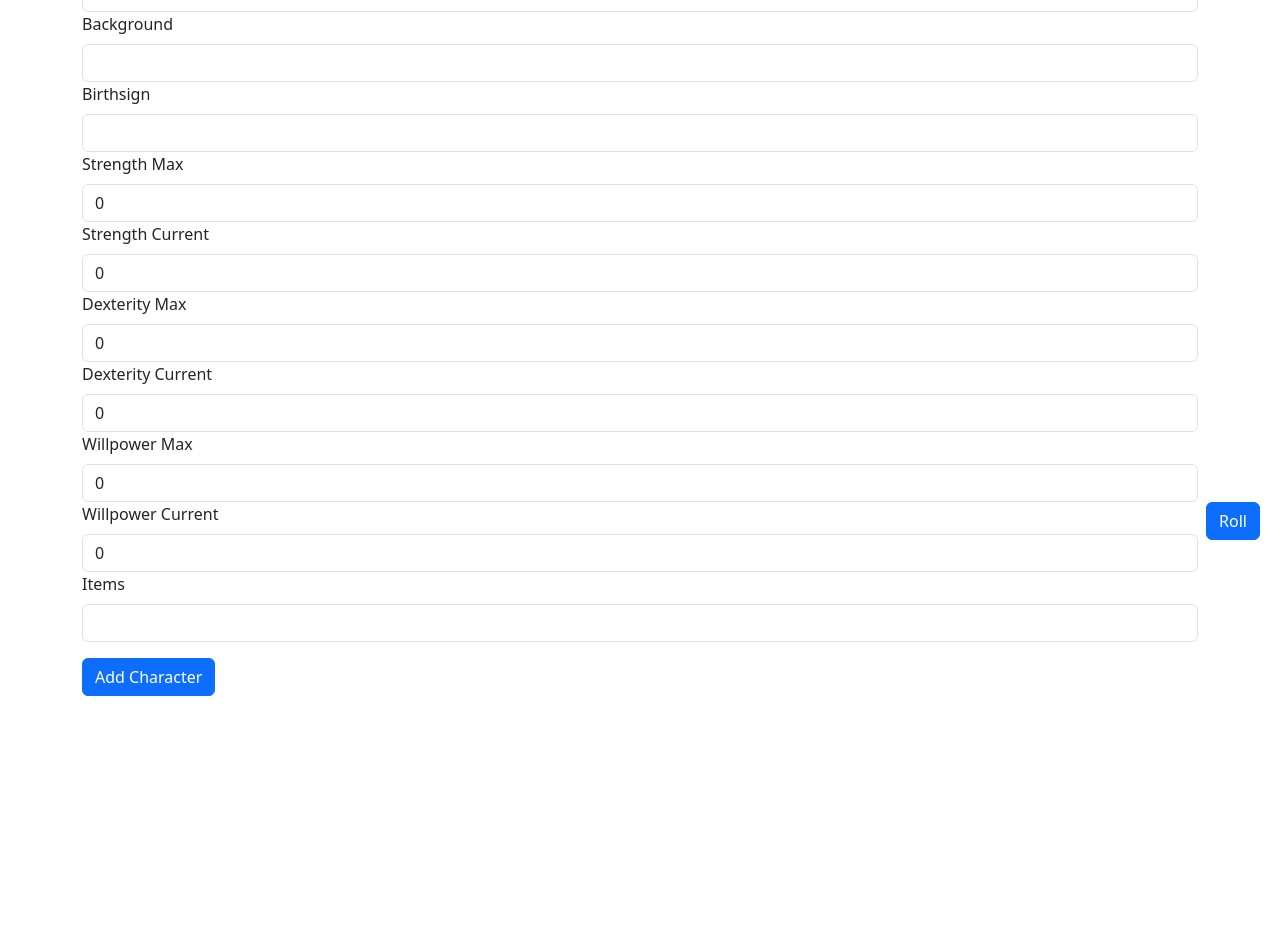
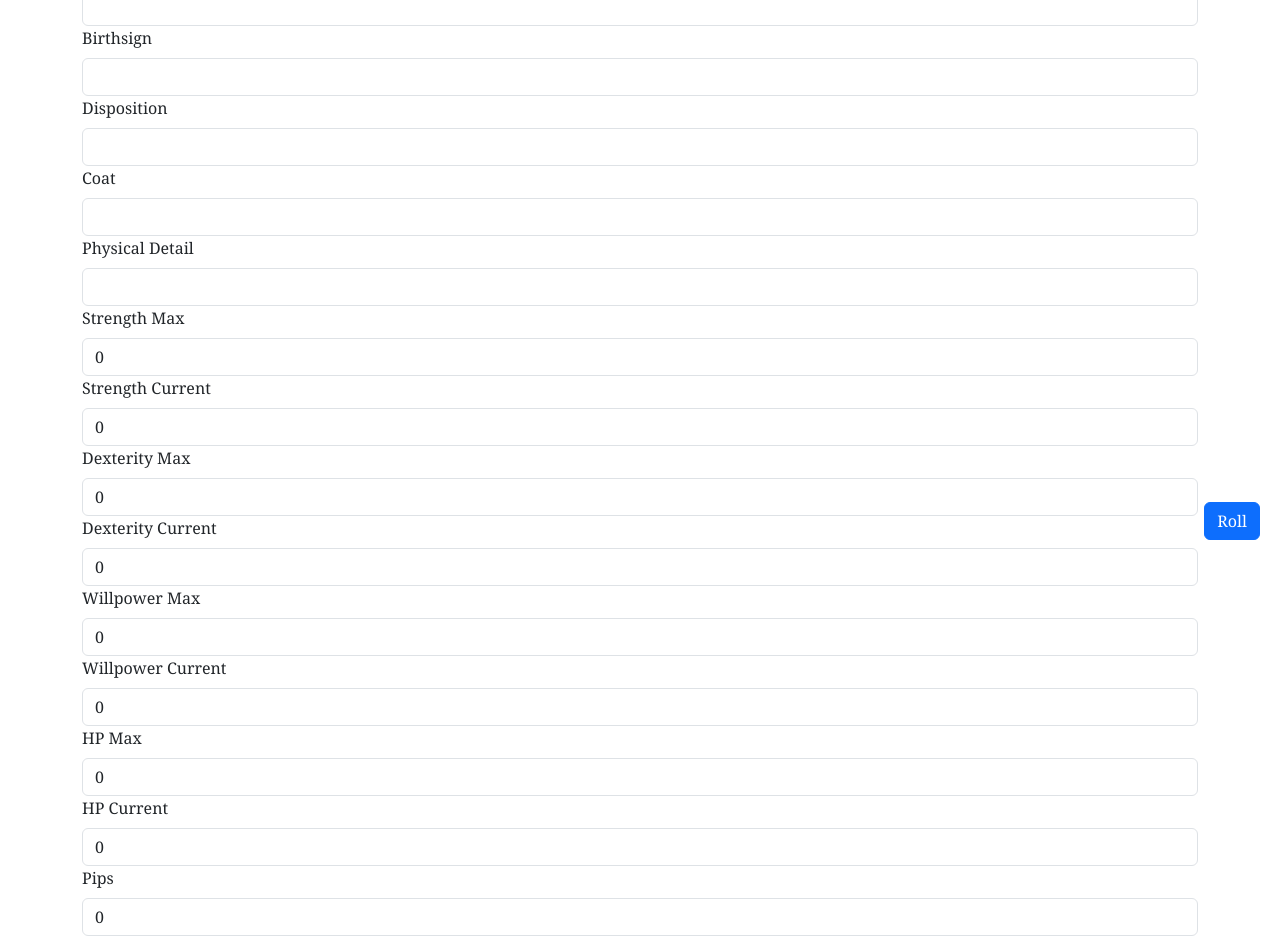
Before and after one commit to alvarocavalcanti/MausSheet, a React (Create React App) app: page /new in a window 1280 px wide. Shown: the part 240-1180 px from the top of the page. Before the commit the page ends 936 px from the top, so only its background shows below. Built offline with nearby package versions, Linux system fonts and the light colour scheme.

Commit message:
Added all fields. Using a serif font family

```diff
--- a/src/components/CharacterForm.tsx
+++ b/src/components/CharacterForm.tsx
@@ -10,10 +10,10 @@ const CharacterForm: React.FC = () => {
   const navigate = useNavigate();
   const [name, setName] = useState('');
   const [background, setBackground] = useState('');
-  const [birthsign, setBirthsign] = useState('');
-  const [disposition, setDisposition] = useState('');
-  const [coat, setCoat] = useState('');
-  const [physicalDetail, setPhysicalDetail] = useState('');
+  const [birthsign, setBirthsign] = useState<string | undefined>('');
+  const [disposition, setDisposition] = useState<string | undefined>('');
+  const [coat, setCoat] = useState<string | undefined>('');
+  const [physicalDetail, setPhysicalDetail] = useState<string | undefined>('');
   const [strengthMax, setStrengthMax] = useState(0);
   const [dexterityMax, setDexterityMax] = useState(0);
   const [willpowerMax, setWillpowerMax] = useState(0);
@@ -134,11 +134,11 @@ const CharacterForm: React.FC = () => {
             onChange={(e) => setBackground(e.target.value)}
           />
           <Form.Control.Feedback type="invalid">
-            Please provide a class.
+            Please provide a background.
           </Form.Control.Feedback>
         </Form.Group>
 
-        <Form.Group controlId="formLevel">
+        <Form.Group controlId="formBirthsign">
           <Form.Label>Birthsign</Form.Label>
           <Form.Control
             required
@@ -147,7 +147,46 @@ const CharacterForm: React.FC = () => {
             onChange={(e) => setBirthsign(e.target.value)}
           />
           <Form.Control.Feedback type="invalid">
-            Please provide a level.
+            Please provide a birthsign.
+          </Form.Control.Feedback>
+        </Form.Group>
+
+        <Form.Group controlId="formDisposition">
+          <Form.Label>Disposition</Form.Label>
+          <Form.Control
+            required
+            type="text"
+            value={disposition}
+            onChange={(e) => setDisposition(e.target.value)}
+          />
+          <Form.Control.Feedback type="invalid">
+            Please provide a disposition.
+          </Form.Control.Feedback>
+        </Form.Group>
+
+        <Form.Group controlId="formCoat">
+          <Form.Label>Coat</Form.Label>
+          <Form.Control
+            required
+            type="text"
+            value={coat}
+            onChange={(e) => setCoat(e.target.value)}
+          />
+          <Form.Control.Feedback type="invalid">
+            Please provide a coat.
+          </Form.Control.Feedback>
+        </Form.Group>
+
+        <Form.Group controlId="formPhysicalDetail">
+          <Form.Label>Physical Detail</Form.Label>
+          <Form.Control
+            required
+            type="text"
+            value={physicalDetail}
+            onChange={(e) => setPhysicalDetail(e.target.value)}
+          />
+          <Form.Control.Feedback type="invalid">
+            Please provide a physical detail.
           </Form.Control.Feedback>
         </Form.Group>
 
@@ -229,6 +268,45 @@ const CharacterForm: React.FC = () => {
           </Form.Control.Feedback>
         </Form.Group>
 
+        <Form.Group controlId="formHPMax">
+          <Form.Label>HP Max</Form.Label>
+          <Form.Control
+            required
+            type="number"
+            value={hpMax}
+            onChange={(e) => setHpMax(parseInt(e.target.value))}
+          />
+          <Form.Control.Feedback type="invalid">
+            Please provide a HP Max value.
+          </Form.Control.Feedback>
+        </Form.Group>
+
+        <Form.Group controlId="formHPCurrent">
+          <Form.Label>HP Current</Form.Label>
+          <Form.Control
+            required
+            type="number"
+            value={hpCurrent}
+            onChange={(e) => setHpCurrent(parseInt(e.target.value))}
+          />
+          <Form.Control.Feedback type="invalid">
+            Please provide a HP Current value.
+          </Form.Control.Feedback>
+        </Form.Group>
+
+        <Form.Group controlId="formPips">
+          <Form.Label>Pips</Form.Label>
+          <Form.Control
+            required
+            type="number"
+            value={pips}
+            onChange={(e) => setPips(parseInt(e.target.value))}
+          />
+          <Form.Control.Feedback type="invalid">
+            Please provide a pips value.
+          </Form.Control.Feedback>
+        </Form.Group>
+
         <Form.Group controlId="formItems">
           <Form.Label>Items</Form.Label>
           <Form.Control
--- a/src/components/CharacterList.tsx
+++ b/src/components/CharacterList.tsx
@@ -45,7 +45,7 @@ const CharacterList: React.FC = () => {
                 {character.name} ({character.background})
                 </div>
               </div>
-              <div className="col-sm-4">
+              <div className="col-sm-4" style={{textAlign: 'right'}}> {/* Modified code */}
                 <Button
                   variant="info"
                   className="m-2"
--- a/src/index.css
+++ b/src/index.css
@@ -2,9 +2,8 @@
 
 /* General body styling to apply Bootstrap's theme correctly */
 body {
-  padding-top: 56px; /* Space for the fixed navbar */
   background-color: #f8f9fa; /* Light background color */
-  font-family: 'Helvetica Neue', Helvetica, Arial, sans-serif;
+  font-family: Georgia, serif !important;
 }
 
 /* Styling for the main content */
```
Also changed, not shown: src/types.ts (+4 -4 lines).
